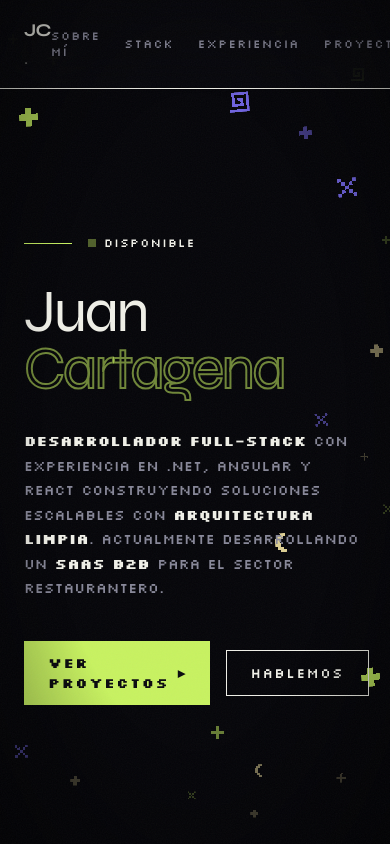
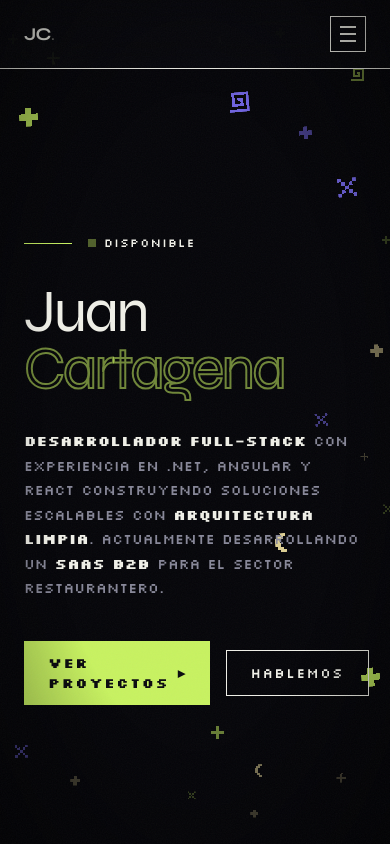
Before and after one commit to Sevigo-code/portfolio, a Next.js app: page / in a window 390 px wide. Shown: the top 844 px of the page. Built offline with nearby package versions, Linux system fonts and the light colour scheme.

Commit message:
feat: UX update. Responsiveness and desktop view enhanced

```diff
--- a/app/globals.css
+++ b/app/globals.css
@@ -16,10 +16,16 @@
 
 html {
   scroll-behavior: smooth;
+  background-color: #06060a;
+  scrollbar-width: none;
+  -ms-overflow-style: none;
 }
 
-html {
-  background-color: #06060a;
+html::-webkit-scrollbar,
+body::-webkit-scrollbar {
+  width: 0;
+  height: 0;
+  display: none;
 }
 
 /* Solid dark background */
--- a/components/Nav.tsx
+++ b/components/Nav.tsx
@@ -1,6 +1,7 @@
 "use client";
 
-import { motion } from "motion/react";
+import { useState } from "react";
+import { motion, AnimatePresence } from "motion/react";
 
 const links = [
   { label: "Sobre mí", href: "#sobre-mi" },
@@ -12,6 +13,8 @@ const links = [
 ];
 
 export default function Nav() {
+  const [open, setOpen] = useState(false);
+
   return (
     <motion.nav
       initial={{ y: -20, opacity: 0 }}
@@ -24,6 +27,7 @@ export default function Nav() {
           href="#"
           whileHover={{ scale: 1.05 }}
           className="font-display text-lg font-bold tracking-[-0.04em] text-text"
+          onClick={() => setOpen(false)}
         >
           JC
           <motion.span
@@ -35,7 +39,8 @@ export default function Nav() {
           </motion.span>
         </motion.a>
 
-        <ul className="flex items-center gap-6 font-mono text-xs uppercase tracking-[0.1em] text-muted">
+        {/* Desktop links */}
+        <ul className="hidden md:flex items-center gap-6 font-mono text-xs uppercase tracking-[0.1em] text-muted">
           {links.map((link) => (
             <li key={link.href}>
               <a
@@ -48,7 +53,59 @@ export default function Nav() {
             </li>
           ))}
         </ul>
+
+        {/* Mobile hamburger */}
+        <button
+          type="button"
+          aria-label={open ? "Cerrar menú" : "Abrir menú"}
+          aria-expanded={open}
+          onClick={() => setOpen((v) => !v)}
+          className="md:hidden flex h-9 w-9 flex-col items-center justify-center gap-[5px] border border-[--color-border]"
+        >
+          <span
+            className={`block h-[2px] w-4 bg-text transition-transform duration-200 ${
+              open ? "translate-y-[7px] rotate-45" : ""
+            }`}
+          />
+          <span
+            className={`block h-[2px] w-4 bg-text transition-opacity duration-200 ${
+              open ? "opacity-0" : "opacity-100"
+            }`}
+          />
+          <span
+            className={`block h-[2px] w-4 bg-text transition-transform duration-200 ${
+              open ? "-translate-y-[7px] -rotate-45" : ""
+            }`}
+          />
+        </button>
       </div>
+
+      {/* Mobile menu */}
+      <AnimatePresence>
+        {open && (
+          <motion.div
+            initial={{ opacity: 0, y: -8 }}
+            animate={{ opacity: 1, y: 0 }}
+            exit={{ opacity: 0, y: -8 }}
+            transition={{ duration: 0.2 }}
+            className="md:hidden absolute right-4 top-full mt-2 w-56 border border-[--color-border] bg-[rgba(10,10,15,0.95)] backdrop-blur-xl shadow-[4px_4px_0_0_rgba(200,242,97,0.15)]"
+          >
+            <ul className="flex flex-col py-2">
+              {links.map((link) => (
+                <li key={link.href}>
+                  <a
+                    href={link.href}
+                    onClick={() => setOpen(false)}
+                    className="block px-4 py-2.5 font-mono text-[11px] uppercase tracking-[0.1em] text-muted transition-colors hover:text-accent hover:bg-[rgba(200,242,97,0.05)]"
+                  >
+                    {link.label}
+                  </a>
+                </li>
+              ))}
+            </ul>
+          </motion.div>
+        )}
+      </AnimatePresence>
     </motion.nav>
   );
 }
```
